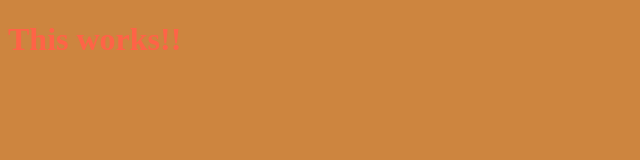
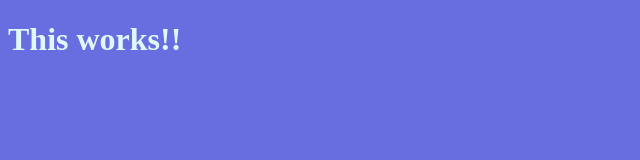
Before and after one commit to dongree/javascript_practice1, a plain HTML site: page index.html in a window 1280 px wide. Both pictures are taken after a click on the element "This works!!". Shown: the whole page, without its empty margins (0-640 px from the left). Drawn offline with Linux system fonts and the light colour scheme.

Commit message:
version 2

```diff
--- a/index.css
+++ b/index.css
@@ -1,7 +1,16 @@
 body{
-  background-color: peru;
+  background-color: #686de0;
+}
+
+.btn{
+  cursor: pointer;
 }
 
 h1{
+ color: #f9ca24;
+ transition: color 0.5s ease-in-out;
+}
 
+.clicked{
+  color: #dff9fb;
 }
--- a/index.html
+++ b/index.html
@@ -8,7 +8,7 @@
     href="index.css">
   </head>
   <body>
-    <h1 id="title">This works!!</h1>
+    <h1 id="title" class="btn">This works!!</h1>
     <script src="index.js">
     </script>
   </body>
--- a/index.js
+++ b/index.js
@@ -1,19 +1,18 @@
 const title = document.querySelector("#title");
 
-
-const BASE_COLOR = "white";
-const OTHER_COLOR = "tomato";
+const CLICKED_CLASS ="clicked";
 
 function handleClick(){
-  const currentColor = title.style.color;
-  if (currentColor === BASE_COLOR){
-    title.style.color = OTHER_COLOR;
+  const hasClass = title.classList.contains(CLICKED_CLASS);
+  if(hasClass){
+    title.classList.remove(CLICKED_CLASS);
   } else{
-    title.style.color = BASE_COLOR;
+    title.classList.add(CLICKED_CLASS);
   }
 }
+
 function init(){
-  title.style.color = BASE_COLOR;
+
   title.addEventListener("click", handleClick);
 }
 init();
```
